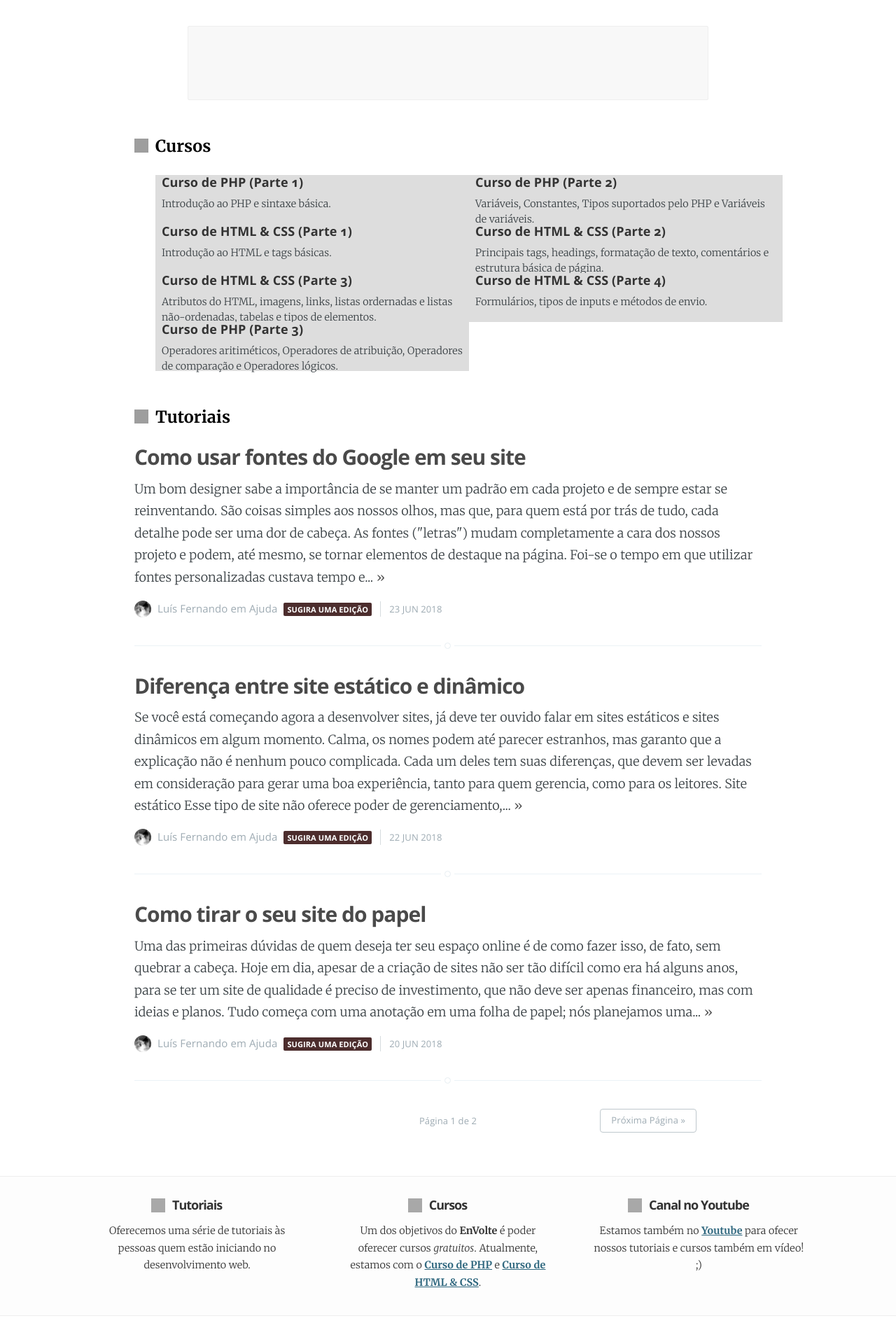
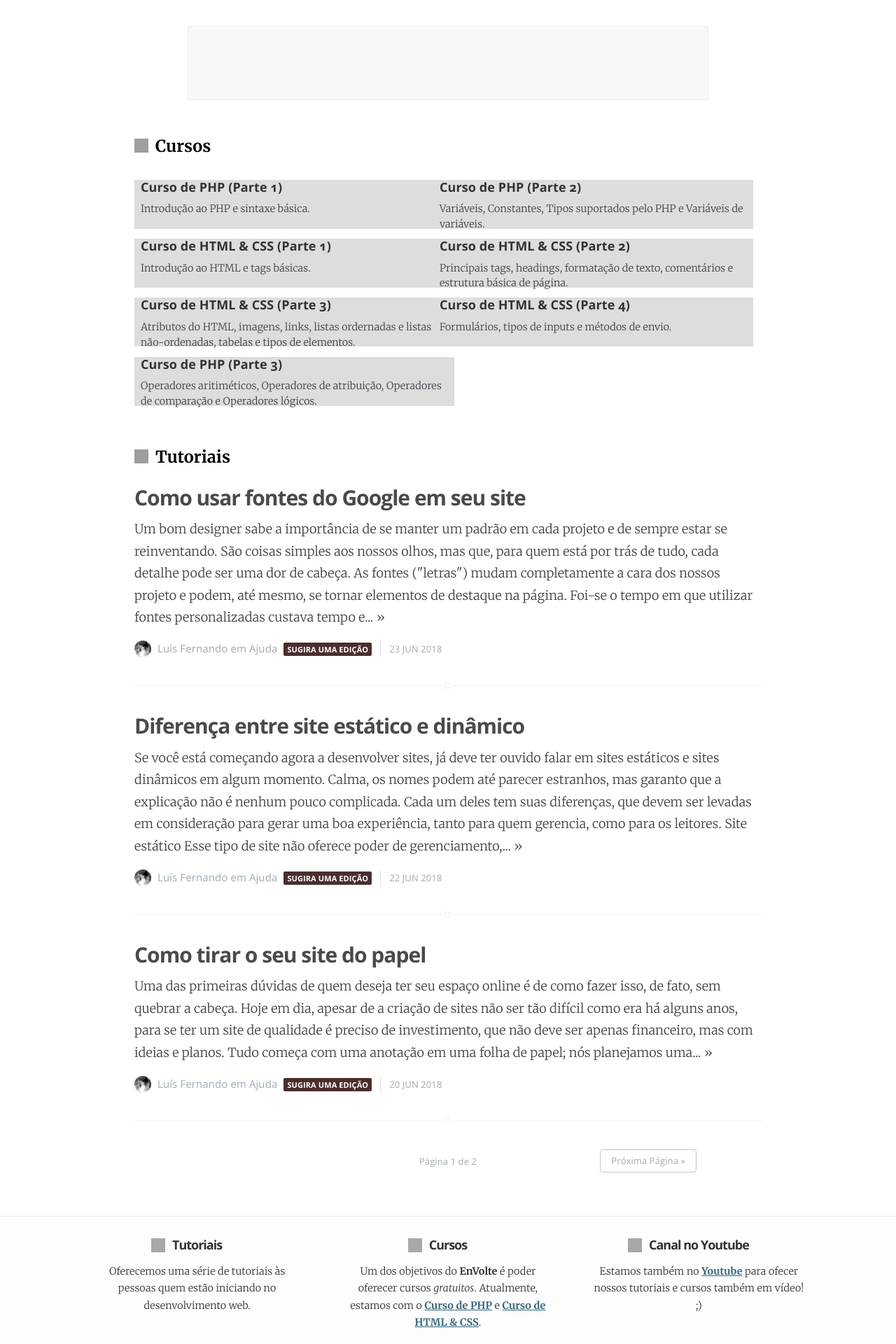
Before and after one commit to EnVolte/envolte.github.io, a Jekyll site: the page built from index.html, in a window 1280 px wide. Shown: the part 598-2518 px from the top of the page at 70% size. Built offline with Jekyll 4.4.1, drawn with Linux system fonts in a browser that asks for light colours; the list of posts is cut into pages by our own code; grey boxes are pictures that could not be loaded.

Commit message:
Update screen.css

```diff
--- a/assets/css/screen.css
+++ b/assets/css/screen.css
@@ -1837,6 +1837,6 @@ section#about a {color: #30687f; font-weight: bold;}
 
 #alin {width: 70%; margin: 2rem auto 6rem; position: relative;}
 ul#curso {float: left; width: 100%; margin: 0px 0px 50px; position: relative; line-height: 1.2em;}
-ul#curso li {float: left; margin: 0px; width: 48%; height: 70px; padding: 0 1%; background: #ddd; font-size: auto; list-style: none;}
+ul#curso li {float: left; margin-left: -30px; width: 49%; height: 70px; padding: 0 1%; background: #ddd; font-size: auto; list-style: none;}
 ul#curso li a {color: #333; text-decoration: none; font-family: Open Sans; font-weight: bold;}
 ul#curso li p {margin-top: 10px; font-size: 0.8em;}
```
